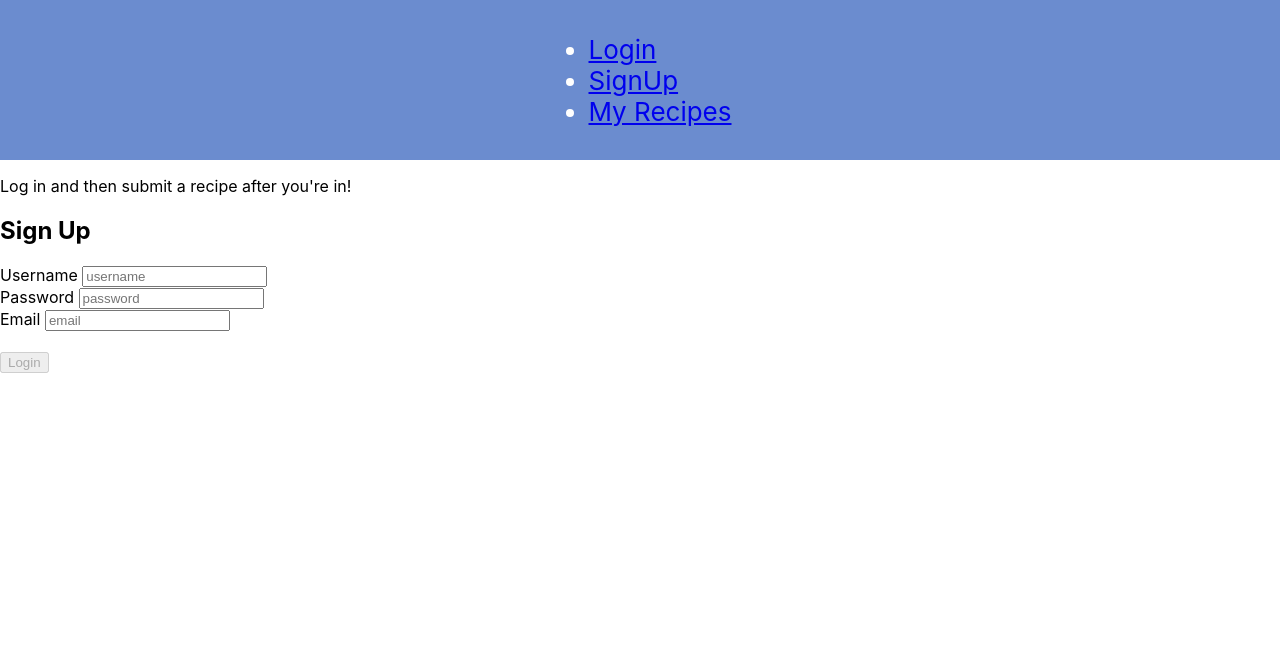
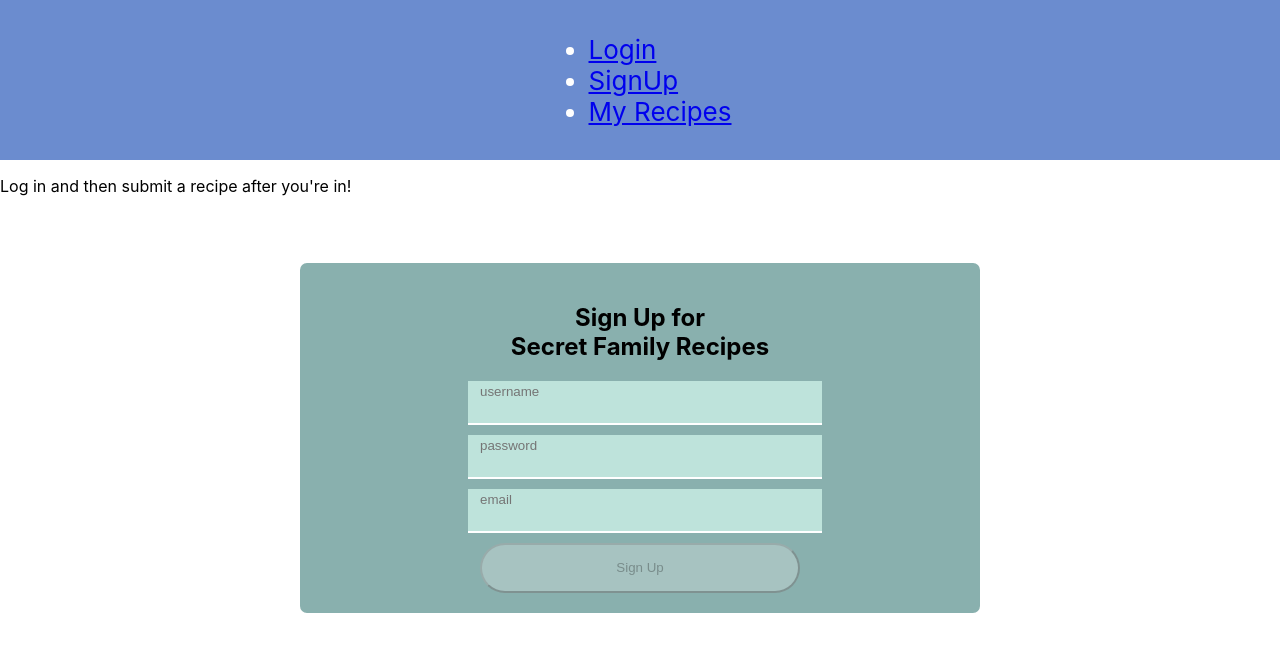
Before and after one commit to SecretFamRecipes3/Front-End, a React (Create React App) app in the folder secret-family-recipes/: page /signup in a window 1280 px wide. Shown: the top 652 px of the page. Built offline with nearby package versions, Linux system fonts and the light colour scheme; no server answers.

Commit message:
login and register syling

```diff
--- a/secret-family-recipes/src/components/Login.js
+++ b/secret-family-recipes/src/components/Login.js
@@ -1,11 +1,58 @@
 import React, { useState, useEffect } from 'react';
 import { useHistory } from 'react-router';
 import { connect } from 'react-redux';
+import styled from 'styled-components';
 
 import * as yup from 'yup';
 import formSchema from './validation/formSchema';
 import { axiosWithAuth } from '../utils/axiosWithAuth';
 import { setLoggedIn } from '../actions/index';
+
+//styled-components
+
+const StyledForm = styled.form`
+  background-color: ${(pr) => pr.theme.main};
+  padding: ${(pr) => pr.theme.paddingSmall};
+  margin: ${(pr) => pr.theme.marginSmall};
+  border: ${(pr) => pr.theme.regBorder};
+  border-radius: 10px;
+  display: flex;
+  width: 50%;
+  margin: 0 auto;
+  justify-content: center;
+  text-align: center;
+  align-items: center;
+  flex-direction: column;
+  margin-top: 5%;
+`;
+
+const StyledFormInputs = styled.input`
+  margin-bottom: ${(pr) => pr.theme.marginSmall};
+  margin-left: 10px;
+
+  height: 40px;
+  background-color: #bee3db;
+  border: none;
+  border-bottom: 2.5px solid white;
+  ::placeholder {
+    margin-bottom: 20px;
+    position: relative;
+    top: -10px;
+    padding-left: 10px;
+  }
+`;
+
+const Button = styled.button`
+  height: 50px;
+  border-radius: 30px;
+  width: 50%;
+`;
+
+const Errors = styled.div`
+  color: ${(pr) => pr.theme.white};
+`;
+
+//initial values
 
 const initialFormValues = {
   username: '',
@@ -27,9 +74,9 @@ const Login = (props) => {
   const [post, setPost] = useState([]);
   const history = useHistory();
 
-useEffect(() => {
-  setLoggedIn()
-}, [])
+  useEffect(() => {
+    setLoggedIn();
+  }, []);
 
   const changeHandler = (evt) => {
     const { name, value } = evt.target;
@@ -40,17 +87,19 @@ useEffect(() => {
   const submitHandler = (evt) => {
     evt.preventDefault();
     axiosWithAuth()
-    .post('/login', `grant_type=password&username=${formValues.username}&password=${formValues.password}`)
-    .then(res => {
-      console.log(res)
-      props.setLoggedIn();
-      localStorage.setItem('token', res.data.access_token)
-      history.push('/protected');
-    })
-    .catch(err => {
-      console.log(err)
-    });
-
+      .post(
+        '/login',
+        `grant_type=password&username=${formValues.username}&password=${formValues.password}`
+      )
+      .then((res) => {
+        console.log(res);
+        props.setLoggedIn();
+        localStorage.setItem('token', res.data.access_token);
+        history.push('/protected');
+      })
+      .catch((err) => {
+        console.log(err);
+      });
 
     // axios
     //   .post('http://hsmm-secretfamilyrecipe.herokuapp.com/login', formValues)
@@ -89,40 +138,42 @@ useEffect(() => {
   }, [formValues]);
 
   return (
-    <form className="form-container" onSubmit={submitHandler}>
-      <h2>Login</h2>
-      <div className="errors">
+    <StyledForm className="form-container" onSubmit={submitHandler}>
+      <h2>
+        Login to <br />
+        Secret Family Recipes
+      </h2>
+      <Errors className="errors">
         <div>{errors.username}</div>
         <div>{errors.password}</div>
-      </div>
+      </Errors>
       <div className="form-inputs">
         <label>
-          Username&nbsp;
-          <input
+          <StyledFormInputs
             name="username"
             type="text"
+            style={{ width: '350px' }}
             value={formValues.username}
             onChange={changeHandler}
             placeholder="username"
-          ></input>
+          ></StyledFormInputs>
         </label>
 
         <br />
 
         <label>
-          Password&nbsp;
-          <input
+          <StyledFormInputs
             name="password"
             type="password"
+            style={{ width: '350px' }}
             value={formValues.password}
             onChange={changeHandler}
             placeholder="password"
-          ></input>
+          ></StyledFormInputs>
         </label>
       </div>
-      <br />
-      <button disabled={disabled}>Login</button>
-    </form>
+      <Button disabled={disabled}>Login</Button>
+    </StyledForm>
   );
 };
 
--- a/secret-family-recipes/src/components/Signup.js
+++ b/secret-family-recipes/src/components/Signup.js
@@ -1,11 +1,56 @@
 import React, { useState, useEffect } from 'react';
 import * as yup from 'yup';
 import formSchema from './validation/formSchema';
+import styled from 'styled-components';
 
 import { axiosWithAuth } from '../utils/axiosWithAuth';
 import { useHistory, Link } from 'react-router-dom';
 import { setLoggedIn, setLoggedOut } from '../actions/index';
 import { connect } from 'react-redux';
+
+//styled-components
+
+const StyledForm = styled.form`
+  background-color: ${(pr) => pr.theme.main};
+  padding: ${(pr) => pr.theme.paddingSmall};
+  margin: ${(pr) => pr.theme.marginSmall};
+  border: ${(pr) => pr.theme.regBorder};
+  border-radius: 10px;
+  display: flex;
+  width: 50%;
+  margin: 0 auto;
+  justify-content: center;
+  text-align: center;
+  align-items: center;
+  flex-direction: column;
+  margin-top: 5%;
+`;
+
+const StyledFormInputs = styled.input`
+  margin-bottom: ${(pr) => pr.theme.marginSmall};
+  margin-left: 10px;
+
+  height: 40px;
+  background-color: #bee3db;
+  border: none;
+  border-bottom: 2.5px solid white;
+  ::placeholder {
+    margin-bottom: 20px;
+    position: relative;
+    top: -10px;
+    padding-left: 10px;
+  }
+`;
+
+const Button = styled.button`
+  height: 50px;
+  border-radius: 30px;
+  width: 50%;
+`;
+
+const Errors = styled.div`
+  color: ${(pr) => pr.theme.white};
+`;
 
 const initialFormValues = {
   username: '',
@@ -37,13 +82,13 @@ const Signup = (props) => {
   const submitHandler = (evt) => {
     evt.preventDefault();
     axiosWithAuth()
-    .post('/createnewuser', formValues)
-    .then(res => {
-      console.log(res)
-    })
-    .catch(err => {
-      console.log(err)
-    })
+      .post('/createnewuser', formValues)
+      .then((res) => {
+        console.log(res);
+      })
+      .catch((err) => {
+        console.log(err);
+      });
 
     // axios
     //   .post('http://hsmm-secretfamilyrecipe.herokuapp.com/createnewuser', formValues)
@@ -83,54 +128,55 @@ const Signup = (props) => {
   }, [formValues]);
 
   return (
-    <form className="form-container" onSubmit={submitHandler}>
-      <h2>Sign Up</h2>
-      <div className="errors">
+    <StyledForm className="form-container" onSubmit={submitHandler}>
+      <h2>
+        Sign Up for <br />
+        Secret Family Recipes
+      </h2>
+      <Errors className="errors">
         <div>{errors.username}</div>
         <div>{errors.password}</div>
         <div>{errors.email}</div>
-      </div>
+      </Errors>
       <div className="form-inputs">
         <label>
-          Username&nbsp;
-          <input
+          <StyledFormInputs
             name="username"
             type="text"
+            style={{ width: '350px' }}
             value={formValues.username}
             onChange={changeHandler}
             placeholder="username"
-          ></input>
+          ></StyledFormInputs>
         </label>
 
         <br />
 
         <label>
-          Password&nbsp;
-          <input
+          <StyledFormInputs
             name="password"
             type="password"
+            style={{ width: '350px' }}
             value={formValues.password}
             onChange={changeHandler}
             placeholder="password"
-          ></input>
+          ></StyledFormInputs>
         </label>
       </div>
 
       <label>
-        Email&nbsp;
-        <input
+        <StyledFormInputs
           name="email"
           type="email"
+          style={{ width: '350px' }}
           value={formValues.email}
           onChange={changeHandler}
           placeholder="email"
-        ></input>
+        ></StyledFormInputs>
       </label>
-      <br />
-      <br />
 
-      <button disabled={disabled}>Login</button>
-    </form>
+      <Button disabled={disabled}>Sign Up</Button>
+    </StyledForm>
   );
 };
 
--- a/secret-family-recipes/src/index.js
+++ b/secret-family-recipes/src/index.js
@@ -1,10 +1,11 @@
-import React from 'react'
+import React from 'react';
 import ReactDOM from 'react-dom';
 import { Provider } from 'react-redux';
+import theme from './theme';
+import { ThemeProvider } from 'styled-components';
 
 import { createStore, applyMiddleware } from 'redux';
-import  thunk from 'redux-thunk';
-
+import thunk from 'redux-thunk';
 
 import App from './App';
 import reducer from './reducers/index';
@@ -12,12 +13,14 @@ import reducer from './reducers/index';
 import './index.css';
 import * as serviceWorker from './serviceWorker';
 
-const store = createStore(reducer, applyMiddleware(thunk))
+const store = createStore(reducer, applyMiddleware(thunk));
 
 ReactDOM.render(
   <React.StrictMode>
     <Provider store={store}>
-      <App />
+      <ThemeProvider theme={theme}>
+        <App />
+      </ThemeProvider>
     </Provider>
   </React.StrictMode>,
   document.getElementById('root')
--- /dev/null
+++ b/secret-family-recipes/src/theme/index.js
@@ -0,0 +1,9 @@
+export default {
+  main: '#89b0ae',
+  black: 'black',
+  white: 'white',
+  paddingSmall: '20px',
+  marginSmall: '10px',
+  regBorder: '3px solid white',
+  buttonColor: '#555B6E',
+};
```
Also changed, not shown: 1 other file (tests, documents, lock files or other folders).
